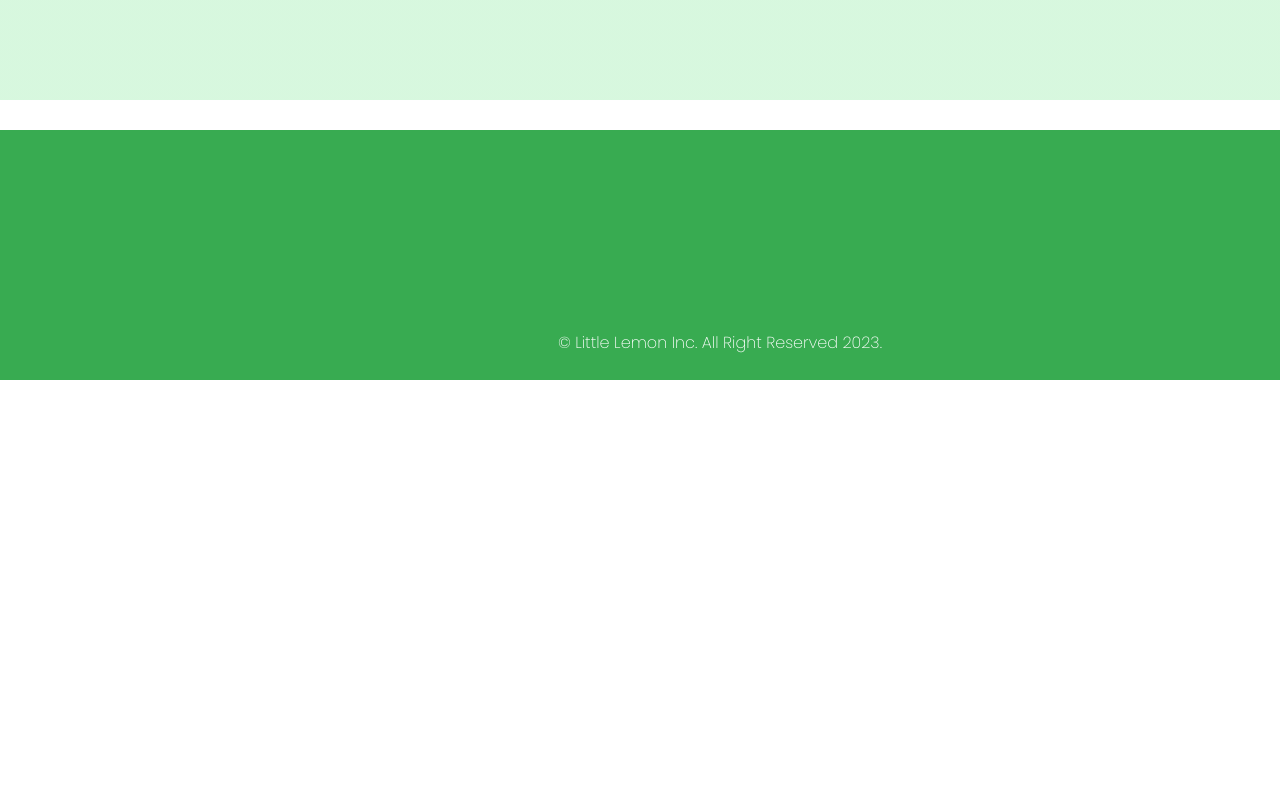
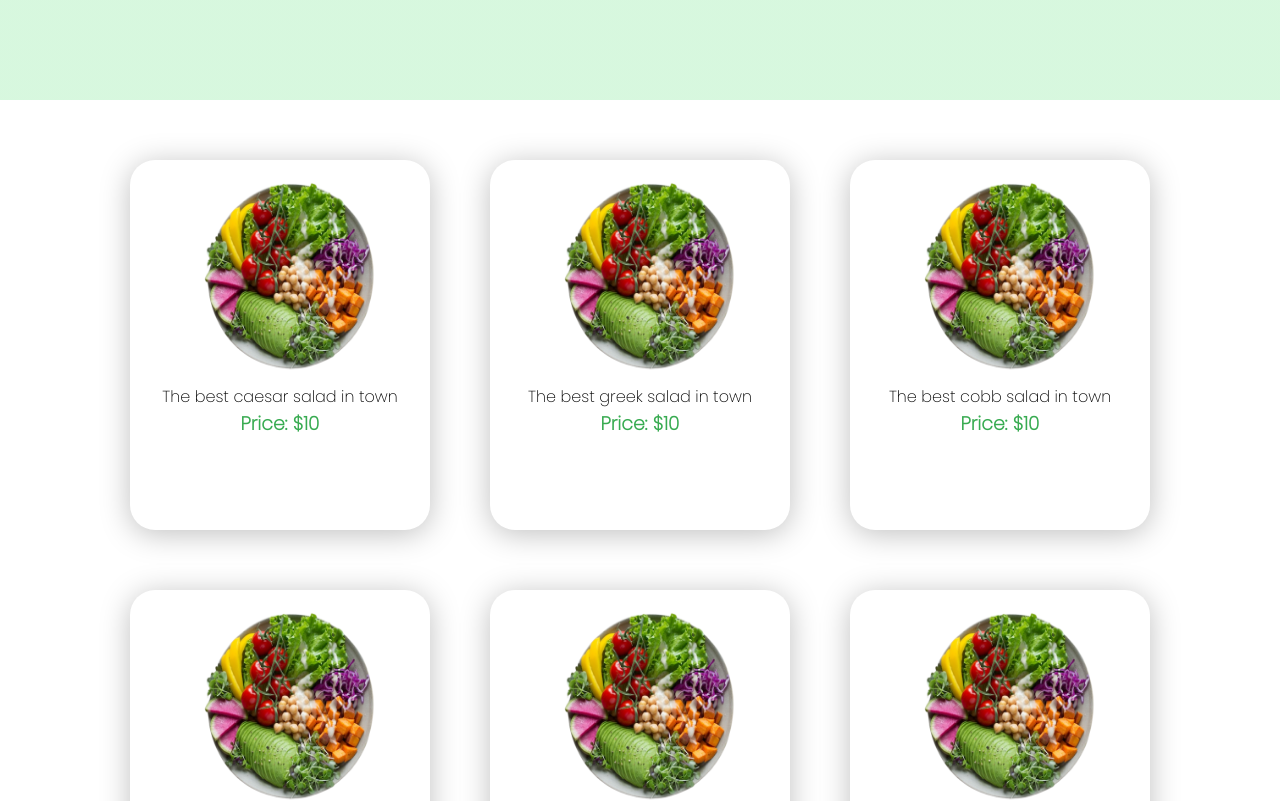
Before and after one commit to kowais915/little-lemon-restaurant, a Next.js app: page /salad in a window 1280 px wide. Shown: the part 600-1401 px from the top of the page. Before the commit the page ends 980 px from the top, so only its background shows below. Built offline with nearby package versions, Linux system fonts and the light colour scheme.

Commit message:
:white_check_mark: Done with the salad page

```diff
--- a/pages/salad.js
+++ b/pages/salad.js
@@ -1,6 +1,18 @@
 import Hero from "@/components/Hero";
+import Item from "@/components/Item";
 
 const Salad = () => {
+
+   const salad = [
+         {name: "Caesar", price: 10, description: "The best caesar salad in town", picture: "/salads.png"},
+         {name: "Greek", price: 10, description: "The best greek salad in town", picture: "/salads.png"},
+         {name: "Cobb", price: 10, description: "The best cobb salad in town", picture: "/salads.png"},
+         {name: "Waldorf", price: 10, description: "The best waldorf salad in town", picture: "/salads.png"},
+         {name: "Pork", price: 10, description: "The best pork salad in town", picture: "/salads.png"},
+         {name: "Beef", price: 10, description: "The best beef salad in town", picture: "/salads.png"},
+         {name: "Chicken", price: 10, description: "The best chicken salad in town", picture: "/salads.png"},
+         {name: "Tuna", price: 10, description: "The best tuna salad in town", picture: "/salads.png"},
+   ]
     return (
         <>
            <Hero
@@ -9,6 +21,23 @@ const Salad = () => {
                 picture="/salads.png"
            />
 
+           <div className="pizzaGrid">
+
+               {salad.map((salad) => {
+                  return(
+                     <Item
+                        key={salad.name}
+                        name={salad.name}
+                        price={salad.price}
+                        description={salad.description}
+                        picture={salad.picture}
+
+
+                     />
+                  )
+               })}
+           </div>
+
         </>
      );
 }
```
